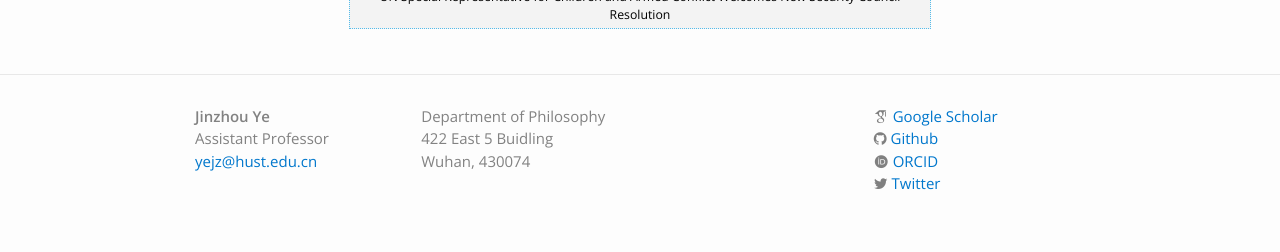
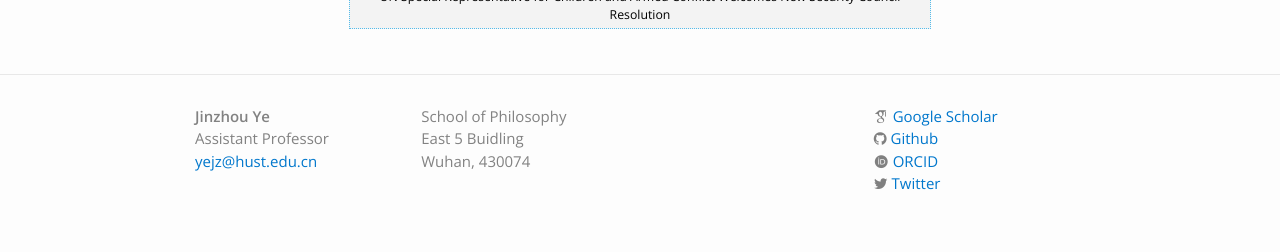
Before and after one commit to yejzh/yejzh.github.io, a Jekyll site: the page built from index.html, in a window 1280 px wide. Shown: the part 720-972 px from the top of the page. Built offline with Jekyll 4.4.1, drawn with Linux system fonts in a browser that asks for light colours; nearby versions of some CDN libraries; some web fonts are replaced.

Commit message:
update footer

```diff
--- a/_includes/footer.html
+++ b/_includes/footer.html
@@ -17,8 +17,8 @@
 
 
          <p class="text">
-		Department of Philosophy<br />
-		422 East 5 Buidling<br />
+		School of Philosophy<br />
+		East 5 Buidling<br />
 		Wuhan, 430074</p> <!-- {{ site.description }} -->
       </div>
 
```
